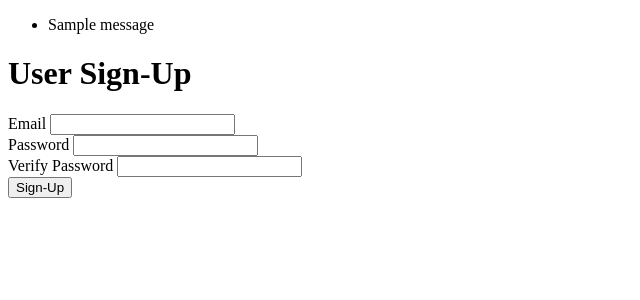
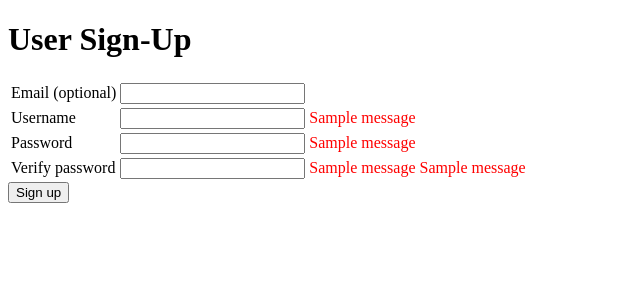
Before and after one commit to mcbdrx/user-signup, a Flask app: page / in a window 1280 px wide. Shown: the top 300 px of the page, without its empty margins (0-640 px from the left). Run offline with Flask 2, Linux system fonts and the light colour scheme; one stand-in notice (Sample message) is shown.

Commit message:
finished error messages next to input fields & added welcome page without user name connected

```diff
--- a/main.py
+++ b/main.py
@@ -1,6 +1,9 @@
-from flask import Flask, request, redirect, render_template, flash
+from flask import Flask, request, redirect, render_template, flash, session
+
 app = Flask(__name__)
 app.config["DEBUG"] = True
+app.secret_key = 'A0Zr98j/3yX R~XHH!jmN]LWX/,?RU'
+
 
 def is_email(string):
     atsign_index = string.find('@')
@@ -22,32 +25,43 @@ def is_valid_password(string):
     else:
         return True
 
-# TODO fix error message
+def is_valid_username(string):
+    if len(string) > 20 or len(string) < 3:
+        return False
+    else:
+        return True
+
+
+@app.route("/welcome", methods=["GET"])
+def welcome():
+    user = session["username"]
+    return render_template("welcome.html", user=user)
+
 @app.route("/", methods=["GET", "POST"])
 def signup():
     if request.method == "POST":
         email = request.form["email"]
         password = request.form["password"]
         verify = request.form["verify"]
+        username = request.form["username"]
 
-        if not is_email(email) or not email:
-            flash("You must enter a valid email.")
-            return redirect("/")
+        if not email and not password and not verify and not username:
+            flash("You must enter a username and password.", "error")
+        if email and not is_email(email):
+            flash("You must enter a valid email.", "email_error")
         if password != verify:
-            flash("Password verify did not match password.")
-            return redirect("/")
-        if not password or not verify:
-            flash("You must enter a password.")
-            return redirect("/")
+            flash("Passwords do not match.", "password_error")
         if not is_valid_password(password):
-            flash("Your password must be 3-20 characters in length and must not contain any of these characters: '!@#$%^&*()+|}{:~-=[]'")
-            return redirect("/")
+            flash("You must enter a valid password. Must be 3-20 characters long and cannot contain spaces.", "password_error")
+        if email and not is_valid_username(username):
+            flash("You must enter a valid username. Must be 3-20 characters long.", "username_error")
+        if not email and not is_valid_username(username):
+            flash("You must enter a valid username. Must be 3-20 characters long.", "username_error")
         else:
-            return render_template("signup.html")
+            user = session["username"]
+            return redirect("welcome.html", user=user)
 
     return render_template("signup.html")
 
 
-app.secret_key = 'A0Zr98j/3yX R~XHH!jmN]LWX/,?RU'
-
 app.run()
--- a/templates/base.html
+++ b/templates/base.html
@@ -2,19 +2,9 @@
 <html>
     <head>
         <title>User Sign-Up</title>
+
     </head>
     <body>
-
-        {% with messages = get_flashed_messages() %}
-          {% if messages %}
-            <ul class=flashes>
-              {% for message in messages %}
-              <li>{{ message }}</li>
-              {% endfor %}
-            </ul>
-          {% endif %}
-        {% endwith %}
-
 
         {% block content %}
         {% endblock %}
--- a/templates/signup.html
+++ b/templates/signup.html
@@ -2,18 +2,98 @@
 
 {% block content %}
 <h1>User Sign-Up</h1>
+
+
 <form action="/" method="POST">
-    <label for="email">Email</label>
-    <!--TODO fix error message-->
-        <input name="email" type="text" id="email">
-    <br>
-    <label for="password">Password</label>
-        <input name="password" type="password" id="password">
-    <br>
-    <label for="verify">Verify Password</label>
-        <input name="verify" type="password" id="verify">
-    <br>
-    <input type="submit" value="Sign-Up">
-    {{error}}
+    <table>
+        <tr>
+            <td><label for="email">Email (optional)</label></td>
+            <td>
+                <input name="email" type="email" id="email" value="{{ request.form['email'] }}">
+            </td>
+            <td>
+                {% with messages = get_flashed_messages(category_filter=["email_error"]) %}
+
+
+                        {% if messages %}
+                            <span class="{{category}}" style="color: red;">{{message}}</span>
+                        {% endif %}
+
+
+                {% endwith %}
+            </td>
+        </tr>
+        <tr>
+            <td><label for="username">Username</label></td>
+            <td>
+                <input name="username" required type="text" id="username" value="{{ request.form['username'] }}">
+            </td>
+            <td>
+                {% with messages = get_flashed_messages(category_filter=["username_error"]) %}
+
+
+                    {% if messages %}
+                        {% for message in messages %}
+                            <span class="{{category}}" style="color: red;">{{message}}</span>
+                        {% endfor %}
+                    {% endif %}
+
+
+                {% endwith %}
+            </td>
+        </tr>
+        <tr>
+            <td><label for="password">Password</label></td>
+            <td>
+                <input name="password" required type="password" id="password">
+            </td>
+            <td>
+                {% with messages = get_flashed_messages(category_filter=["password_error"]) %}
+
+
+                    {% if messages %}
+                        {% for message in messages %}
+                            <span class="{{category}}" style="color: red;">{{message}}</span>
+                        {% endfor %}
+                    {% endif %}
+
+
+                {% endwith %}
+            </td>
+        </tr>
+        <tr>
+            <td><label for="verify">Verify password</label></td>
+            <td>
+                <input name="verify" required type="password" id="verify">
+            </td>
+            <td>
+                {% with messages = get_flashed_messages(category_filter=["verify_error"]) %}
+
+
+                    {% if messages %}
+                        {% for message in messages %}
+                            <span class="{{category}}" style="color: red;">{{message}}</span>
+                        {% endfor %}
+                    {% endif %}
+
+
+                {% endwith %}
+            </td>
+            <td>
+                {% with messages = get_flashed_messages(category_filter=["error"]) %}
+
+
+                    {% if messages %}
+                        {% for message in messages %}
+                            <span class="{{category}}" style="color: red;">{{message}}</span>
+                        {% endfor %}
+                    {% endif %}
+
+
+                {% endwith %}
+            </td>
+        </tr>
+    </table>
+    <input type="submit" value="Sign up" id="submit">
 </form>
 {% endblock %}
```
Also changed, not shown: templates/welcome.html (added, +9 -0 lines).
